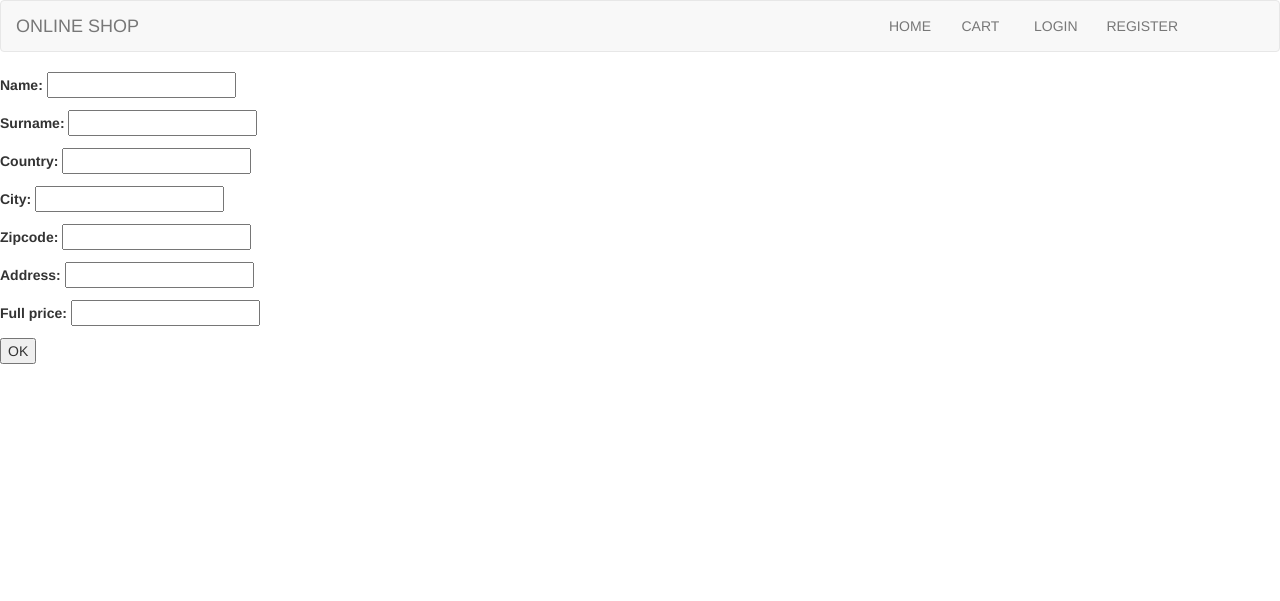
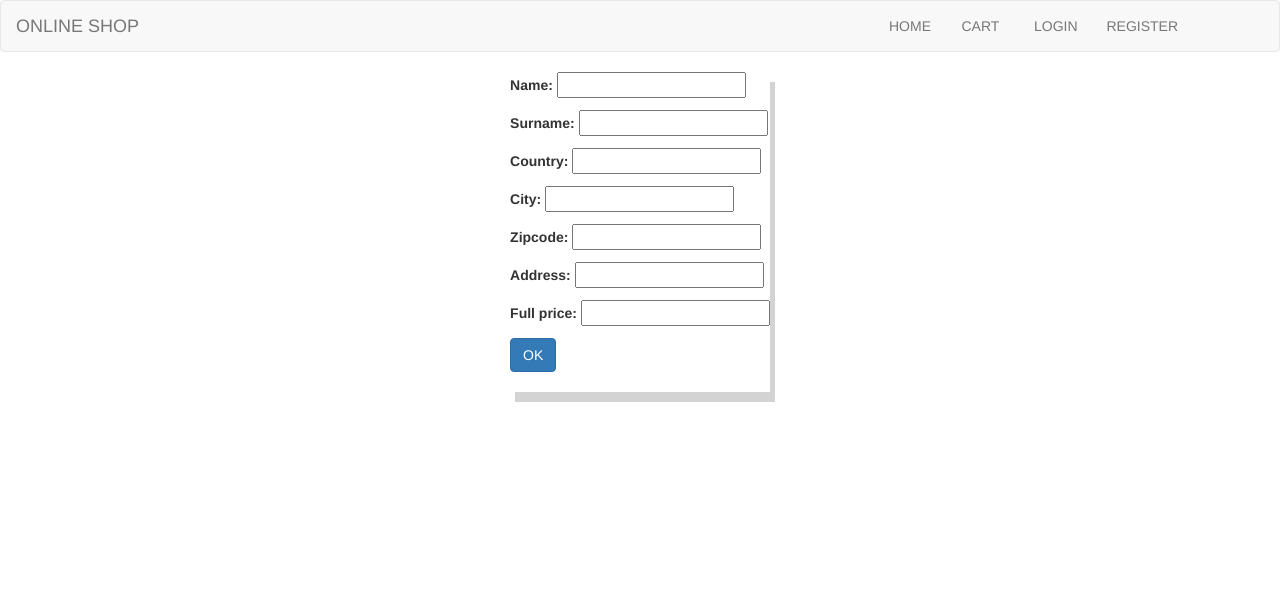
Before and after one commit to plehom/django-shop, a Django app: template orders/templates/checkout.html in a window 1280 px wide. Shown: the top 601 px of the page. Before the commit the page ends 364 px from the top, so only its background shows below. Run offline with Django 4.2, Linux system fonts and the light colour scheme; the template is opened without the code that fills it: values that come from a table or form of the project are taken from there, others are empty; some libraries are stand-ins or nearby versions.

Commit message:
Update checkout.html

```diff
--- a/orders/templates/checkout.html
+++ b/orders/templates/checkout.html
@@ -1,11 +1,12 @@
 {%extends "base.html"%}
 
 {%block 'main' %}
-
-    <form method="post">
+    <div style="widht:100%;height:1000px;display:flex;justify-content:center" >
+    <form method="post" class="bg-color-light" style="height:320px;box-shadow: 5px 10px #D3D3D3;">
         {% csrf_token %}
         {{form.as_p}}
-        <input type="submit" value="OK">
+        <input type="submit" class="btn btn-primary" value="OK">
     </form>
+    <div>
 
 {%endblock%}
```
